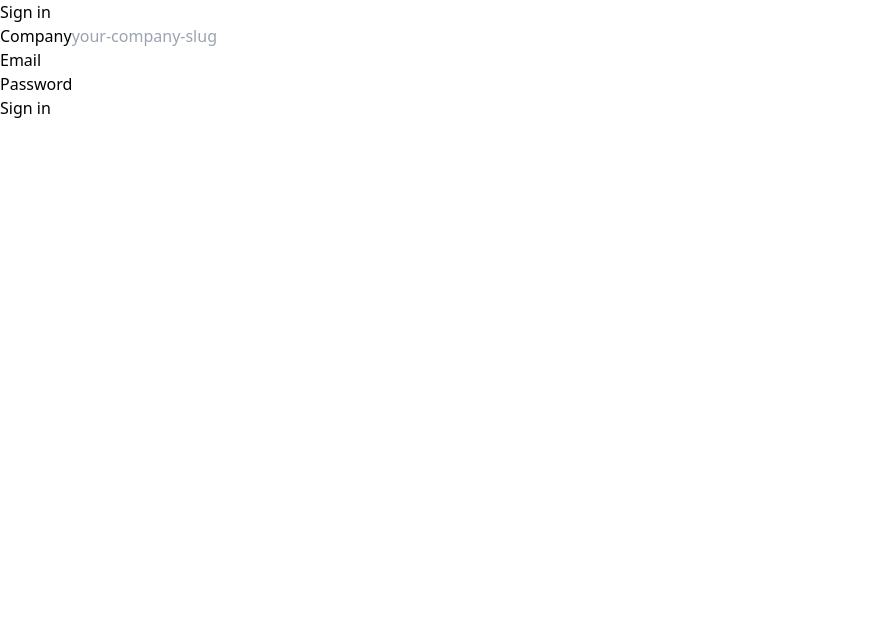
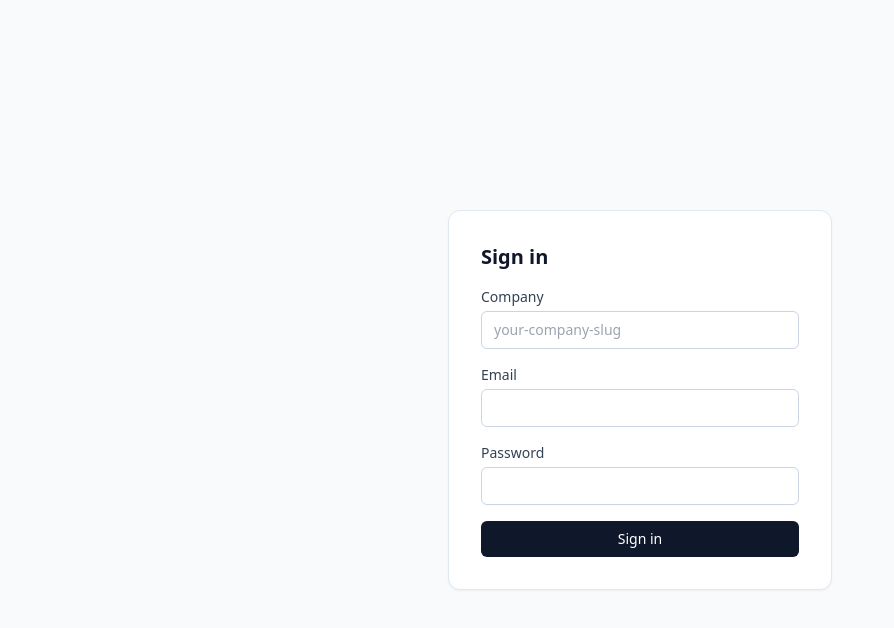
Before and after one commit to consultiservice-star/SAPXO, a Next.js app in the folder psa-platform-phase1/: page /login in a window 1280 px wide. Shown: the top 628 px of the page, without its empty margins (0-894 px from the left). Built offline with nearby package versions, Linux system fonts and the light colour scheme.

Commit message:
Create tailwind.config.ts

```diff
--- /dev/null
+++ b/psa-platform-phase1/tailwind.config.ts
@@ -0,0 +1,11 @@
+import type { Config } from "tailwindcss";
+
+const config: Config = {
+  content: ["./src/**/*.{js,ts,jsx,tsx,mdx}"],
+  theme: {
+    extend: {},
+  },
+  plugins: [],
+};
+
+export default config;
```
